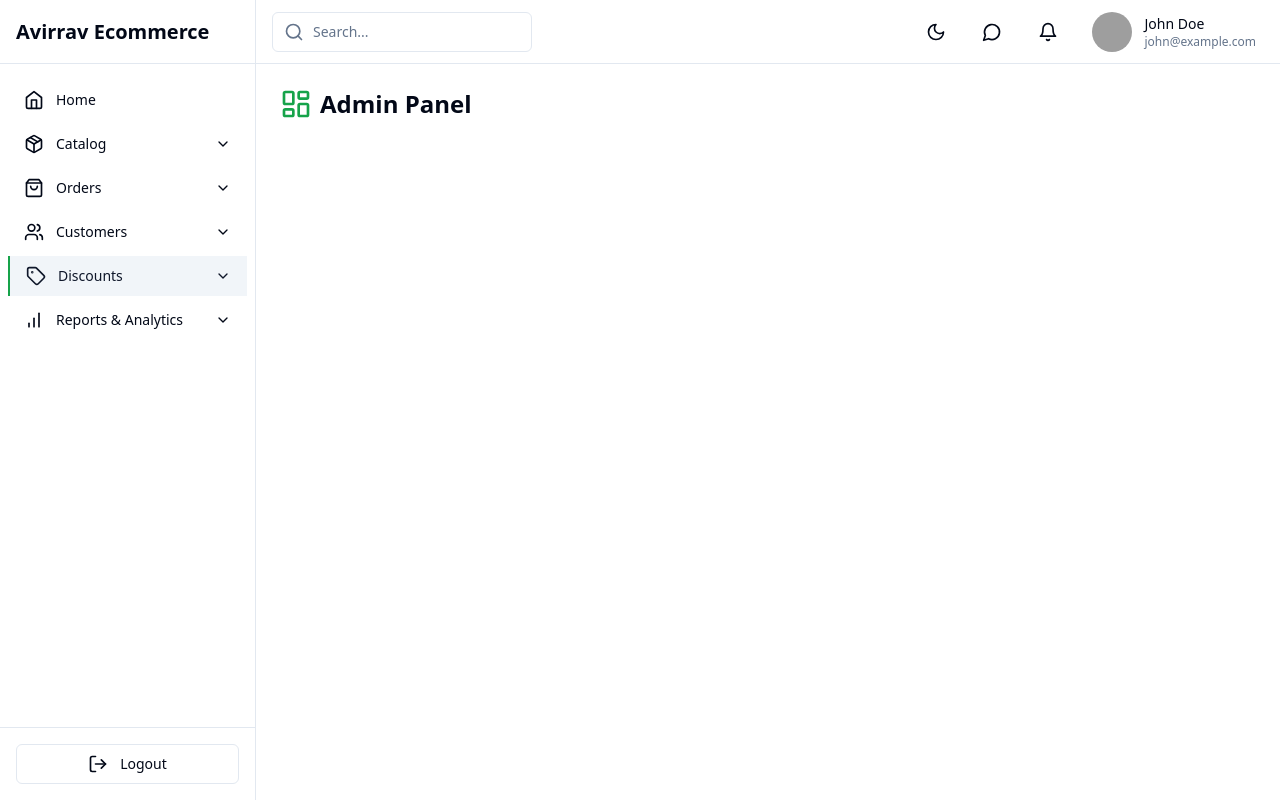
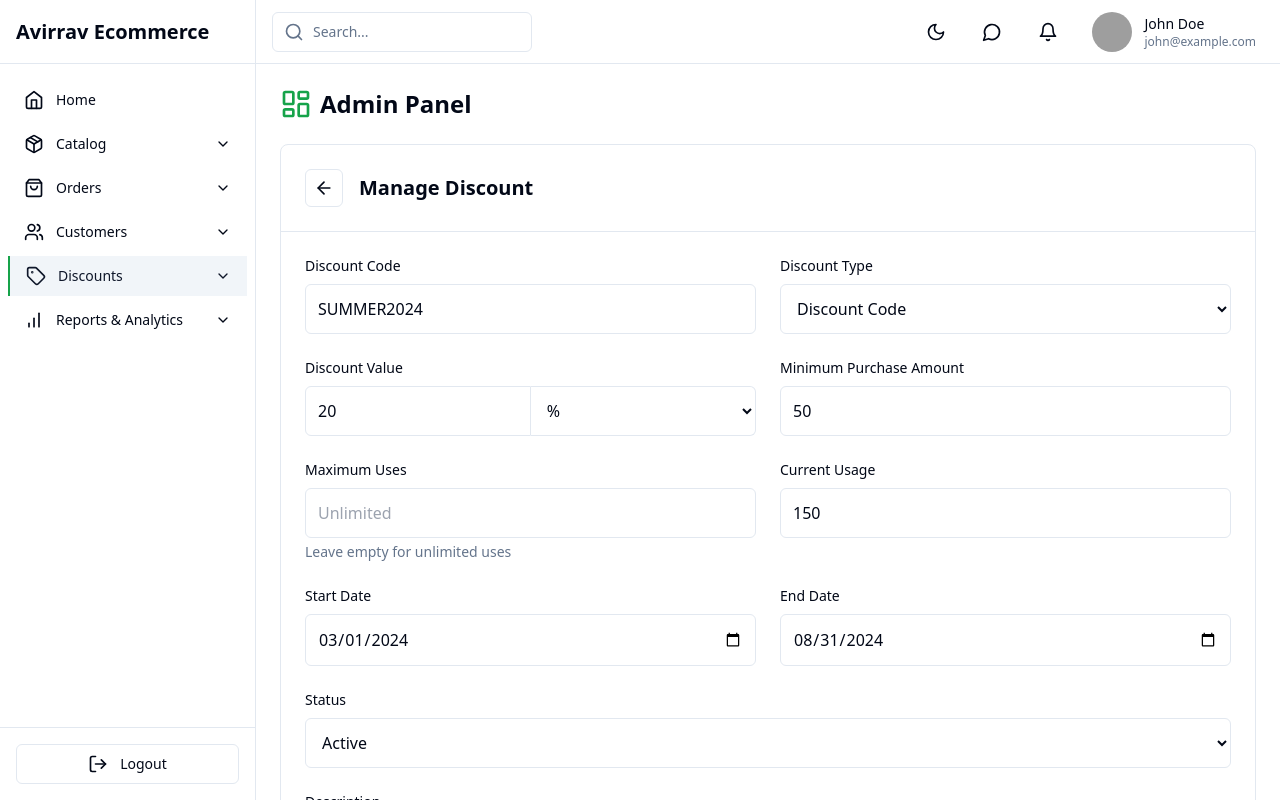
Before and after one commit to gouravrajak985/project46Demo2, a React (Vite) app: page /discounts/manage in a window 1280 px wide. Both pictures are taken after a click on the button 1150 px from the left and 377 px from the top of the page. Shown: the top 800 px of the page. Built offline with nearby package versions, Linux system fonts and the light colour scheme; grey boxes are pictures that could not be loaded.

Commit message:
This is update jashgkjagsfjk

```diff
--- a/src/pages/discounts/ManageDiscount.tsx
+++ b/src/pages/discounts/ManageDiscount.tsx
@@ -97,6 +97,203 @@ const ManageDiscount = () => {
     console.log('Saving discount:', discount);
     navigate('/discounts/manage');
   };
-}
+
+  if (!discount) {
+    return <div>Loading...</div>;
+  }
+
+  const inputClassName = `w-full p-3 border rounded-md ${
+    theme === 'dark'
+      ? 'bg-gray-900 border-gray-800'
+      : 'bg-white border-shopify-border'
+  } focus:outline-none focus:ring-2 ${theme === 'dark' ? 'focus:ring-gray-600' : 'focus:ring-shopify-focus'} focus:border-shopify-focus`;
+
+  return (
+    <div className={`border rounded-lg ${
+      theme === 'dark' ? 'bg-black border-gray-800' : 'bg-white border-shopify-border'
+    }`}>
+      <div className="p-6 border-b border-shopify-border dark:border-gray-800">
+        <div className="flex items-center justify-between">
+          <div className="flex items-center">
+            <button
+              onClick={() => navigate('/discounts/manage')}
+              className={`p-2 mr-4 border rounded-md ${
+                theme === 'dark' ? 'border-gray-800 hover:bg-gray-900' : 'border-shopify-border hover:bg-shopify-surface'
+              }`}
+            >
+              <ArrowLeft className="h-5 w-5" />
+            </button>
+            <h2 className="text-xl font-semibold">Manage Discount</h2>
+          </div>
+        </div>
+      </div>
+
+      <div className="p-6 space-y-6">
+        {/* Discount Information */}
+        <div className="grid grid-cols-1 md:grid-cols-2 gap-6">
+          <div>
+            <label className="block text-sm font-medium mb-2">Discount Code</label>
+            <input
+              type="text"
+              name="code"
+              value={discount.code}
+              onChange={handleInputChange}
+              className={inputClassName}
+            />
+          </div>
+          <div>
+            <label className="block text-sm font-medium mb-2">Discount Type</label>
+            <select
+              name="type"
+              value={discount.type}
+              onChange={handleInputChange}
+              className={inputClassName}
+            >
+              <option value="discount_code">Discount Code</option>
+              <option value="coupon_codes">Coupon Codes</option>
+            </select>
+          </div>
+        </div>
+
+        {/* Discount Value */}
+        <div className="grid grid-cols-1 md:grid-cols-2 gap-6">
+          <div>
+            <label className="block text-sm font-medium mb-2">Discount Value</label>
+            <div className="flex">
+              <input
+                type="number"
+                name="value"
+                value={discount.value}
+                onChange={handleInputChange}
+                min="0"
+                step={discount.valueType === 'percentage' ? '1' : '0.01'}
+                className={`${inputClassName} rounded-r-none`}
+              />
+              <select
+                name="valueType"
+                value={discount.valueType}
+                onChange={handleInputChange}
+                className={`${inputClassName} rounded-l-none border-l-0 w-24`}
+              >
+                <option value="percentage">%</option>
+                <option value="fixed">$</option>
+              </select>
+            </div>
+          </div>
+          <div>
+            <label className="block text-sm font-medium mb-2">Minimum Purchase Amount</label>
+            <input
+              type="number"
+              name="minPurchaseAmount"
+              value={discount.minPurchaseAmount || 0}
+              onChange={handleInputChange}
+              min="0"
+              step="0.01"
+              className={inputClassName}
+            />
+          </div>
+        </div>
+
+        {/* Usage Limits */}
+        <div className="grid grid-cols-1 md:grid-cols-2 gap-6">
+          <div>
+            <label className="block text-sm font-medium mb-2">Maximum Uses</label>
+            <input
+              type="number"
+              name="maxUses"
+              value={discount.maxUses || ''}
+              onChange={handleInputChange}
+              min="0"
+              placeholder="Unlimited"
+              className={inputClassName}
+            />
+            <p className="mt-1 text-sm text-muted-foreground">Leave empty for unlimited uses</p>
+          </div>
+          <div>
+            <label className="block text-sm font-medium mb-2">Current Usage</label>
+            <input
+              type="number"
+              value={discount.usageCount}
+              className={`${inputClassName} bg-gray-100 dark:bg-gray-800`}
+              disabled
+            />
+          </div>
+        </div>
+
+        {/* Date Range */}
+        <div className="grid grid-cols-1 md:grid-cols-2 gap-6">
+          <div>
+            <label className="block text-sm font-medium mb-2">Start Date</label>
+            <input
+              type="date"
+              name="startDate"
+              value={discount.startDate}
+              onChange={handleInputChange}
+              className={inputClassName}
+            />
+          </div>
+          <div>
+            <label className="block text-sm font-medium mb-2">End Date</label>
+            <input
+              type="date"
+              name="endDate"
+              value={discount.endDate}
+              onChange={handleInputChange}
+              className={inputClassName}
+            />
+          </div>
+        </div>
+
+        {/* Status */}
+        <div>
+          <label className="block text-sm font-medium mb-2">Status</label>
+          <select
+            name="status"
+            value={discount.status}
+            onChange={handleInputChange}
+            className={inputClassName}
+          >
+            <option value="Active">Active</option>
+            <option value="Expired">Expired</option>
+            <option value="Scheduled">Scheduled</option>
+          </select>
+        </div>
+
+        {/* Description */}
+        <div>
+          <label className="block text-sm font-medium mb-2">Description</label>
+          <textarea
+            name="description"
+            value={discount.description || ''}
+            onChange={handleInputChange}
+            className={`${inputClassName} h-24`}
+            placeholder="Add a description for this discount"
+          />
+        </div>
+
+        {/* Action Buttons */}
+        <div className="flex justify-end space-x-4 pt-6">
+          <button
+            onClick={() => navigate('/discounts/manage')}
+            className={`px-4 py-2 border rounded-md ${
+              theme === 'dark'
+                ? 'border-gray-800 hover:bg-gray-900'
+                : 'border-shopify-border hover:bg-shopify-surface'
+            }`}
+          >
+            Cancel
+          </button>
+          <button
+            onClick={handleSave}
+            className="px-4 py-2 bg-green-600 text-white rounded-md hover:bg-green-700 flex items-center"
+          >
+            <Save className="h-5 w-5 mr-2" />
+            Save Changes
+          </button>
+        </div>
+      </div>
+    </div>
+  );
+};
 
 export default ManageDiscount;
```
